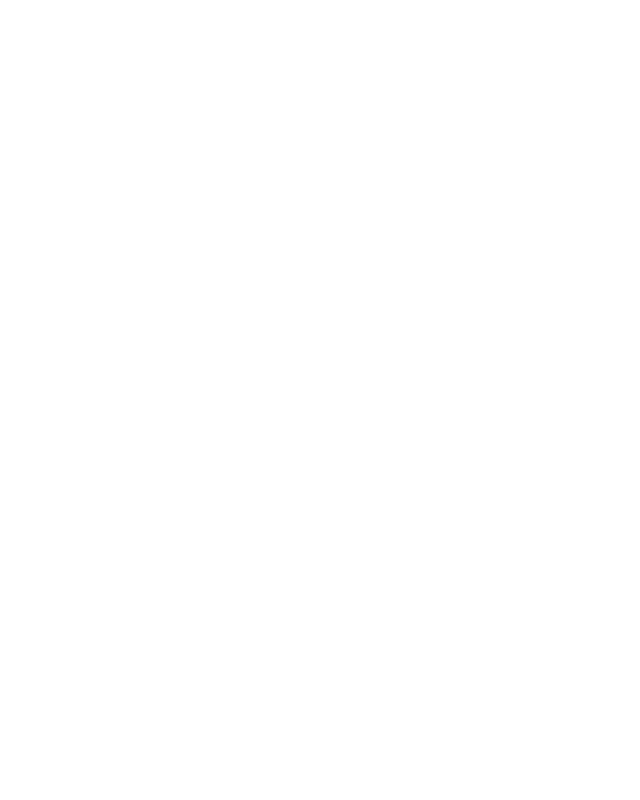
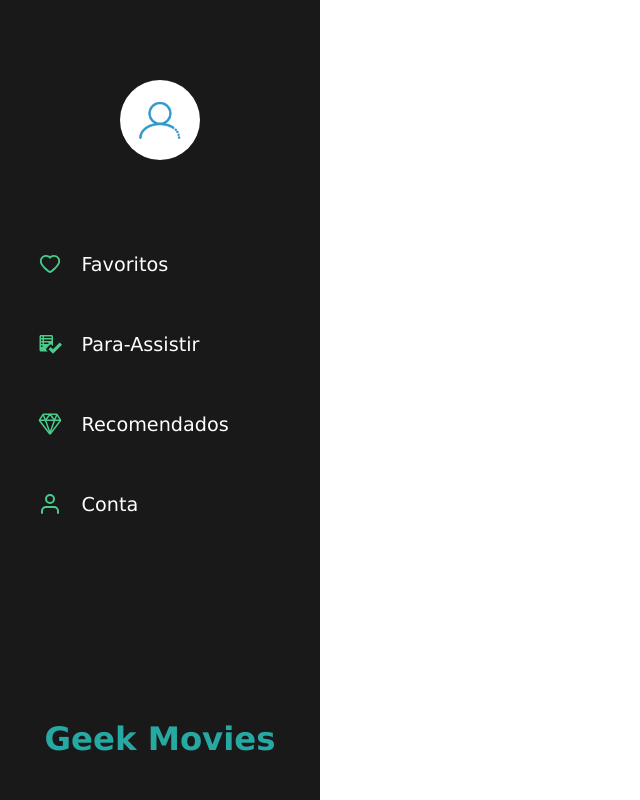
Before and after one commit to SrPinheiro/geek, a React (Create React App) app: page / in a window 1280 px wide. Shown: the whole page, without its empty margins (0-640 px from the left). Built offline with nearby package versions, Linux system fonts and the light colour scheme.

Commit message:
SideBar Component

```diff
--- a/package.json
+++ b/package.json
@@ -12,6 +12,7 @@
     "@types/react-dom": "^18.2.6",
     "react": "^18.2.0",
     "react-dom": "^18.2.0",
+    "react-icons": "^4.10.1",
     "react-scripts": "5.0.1",
     "typescript": "^4.9.5",
     "web-vitals": "^2.1.4"
--- a/src/App.css
+++ b/src/App.css
@@ -1,3 +1,4 @@
 .App{
-
+  display: flex;
+  flex-direction: column;
 }
--- a/src/App.tsx
+++ b/src/App.tsx
@@ -1,9 +1,11 @@
 import React from 'react';
 import './App.css';
+import SideBar from './components/SideBar/SideBar';
 
 function App() {
   return (
     <div className="App">
+      <SideBar />
     </div>
   );
 }
--- /dev/null
+++ b/src/components/SideBar/SideBar.module.css
@@ -0,0 +1,77 @@
+.container{
+  height: 100vh;
+  width: 20em;
+  background-color: rgba(0, 0, 0, 0.9);
+  display: flex;
+  flex-direction: column;
+}
+
+.profileImage{
+  height: 30%;
+  display: flex;
+  justify-content: center;
+  align-items: center;
+}
+.profileImage > img{
+  background-color: transparent ;
+  background-color: white;
+  border-radius: 50%;
+  height: 5em;
+  width: auto;
+}
+
+.content{
+  /* background-color: green; */
+  height: 60%;
+  display: flex;
+  flex-direction: column;
+  gap: 2em;
+
+}
+
+.optionContainer{
+  display: flex;
+  flex-direction: row;
+  align-items: center;
+  height: 3em;
+  cursor: pointer;
+}
+
+.optionContainer > svg {
+  margin-left: 2.4em;
+  height: 1.5em;
+  width: auto;
+  color: #49cb8c;
+}
+.optionContainer > p {
+  margin-left: 1em;
+  color: white;
+  font-size: 1.2em;
+}
+
+.footer{
+  /* background-color: blue; */
+  text-align: center;
+  color: #27a29c;
+  height: 10%;
+}
+
+.footer > .title{
+  animation: scaleAnimation 2s linear infinite;
+}
+@keyframes scaleAnimation {
+  0%{
+    transform: scale(100%);
+    color: #27a29c;
+  }
+
+  50%{
+    transform: scale(102%);
+    color: #27b0a9;
+  }
+
+  100%{
+    transform: scale(100%);
+    color: #27a29c;
+  }
+}
--- /dev/null
+++ b/src/components/SideBar/SideBar.tsx
@@ -0,0 +1,40 @@
+// styles
+import styles from './SideBar.module.css'
+// Icons
+import {AiOutlineHeart} from 'react-icons/ai'
+import { GoChecklist } from "react-icons/go";
+import { IconType } from 'react-icons'
+import { IoDiamondOutline } from "react-icons/io5";
+import {FiUser} from 'react-icons/fi'
+
+type optionType = {icon: IconType, text: string}
+
+const SideBar = () => {
+  const options:optionType[] = [
+    {icon: AiOutlineHeart, text:'Favoritos'},
+    {icon: GoChecklist, text:'Para-Assistir'},
+    {icon: IoDiamondOutline, text:'Recomendados'},
+    {icon: FiUser, text:'Conta'}
+  ]
+
+  return (
+    <div className={styles.container}>
+      <div className={styles.profileImage}>
+        <img src={`${process.env.PUBLIC_URL}/images/NoUser.png`} alt="Foto de perfil" />
+      </div>
+      <div className={styles.content}>
+        {options.length > 0 && options.map((option, index) => (
+          <div key={index} className={styles.optionContainer} onClick={() => alert(`Você cliclou em: ${option.text}`)}>
+            <option.icon/>
+            <p>{option.text}</p>
+          </div>
+        ))}
+      </div>
+      <div className={styles.footer}>
+        <h1 className={styles.title}>Geek Movies</h1>
+      </div>
+    </div>
+  )
+}
+
+export default SideBar
--- a/src/index.css
+++ b/src/index.css
@@ -9,4 +9,5 @@ body{
 *{
   margin: 0;
   padding: 0;
+  font-family: Verdana, Geneva, Tahoma, sans-serif;
 }
```
Also changed, not shown: public/images/NoUser.png (added), 1 other file (tests, documents, lock files or other folders).
